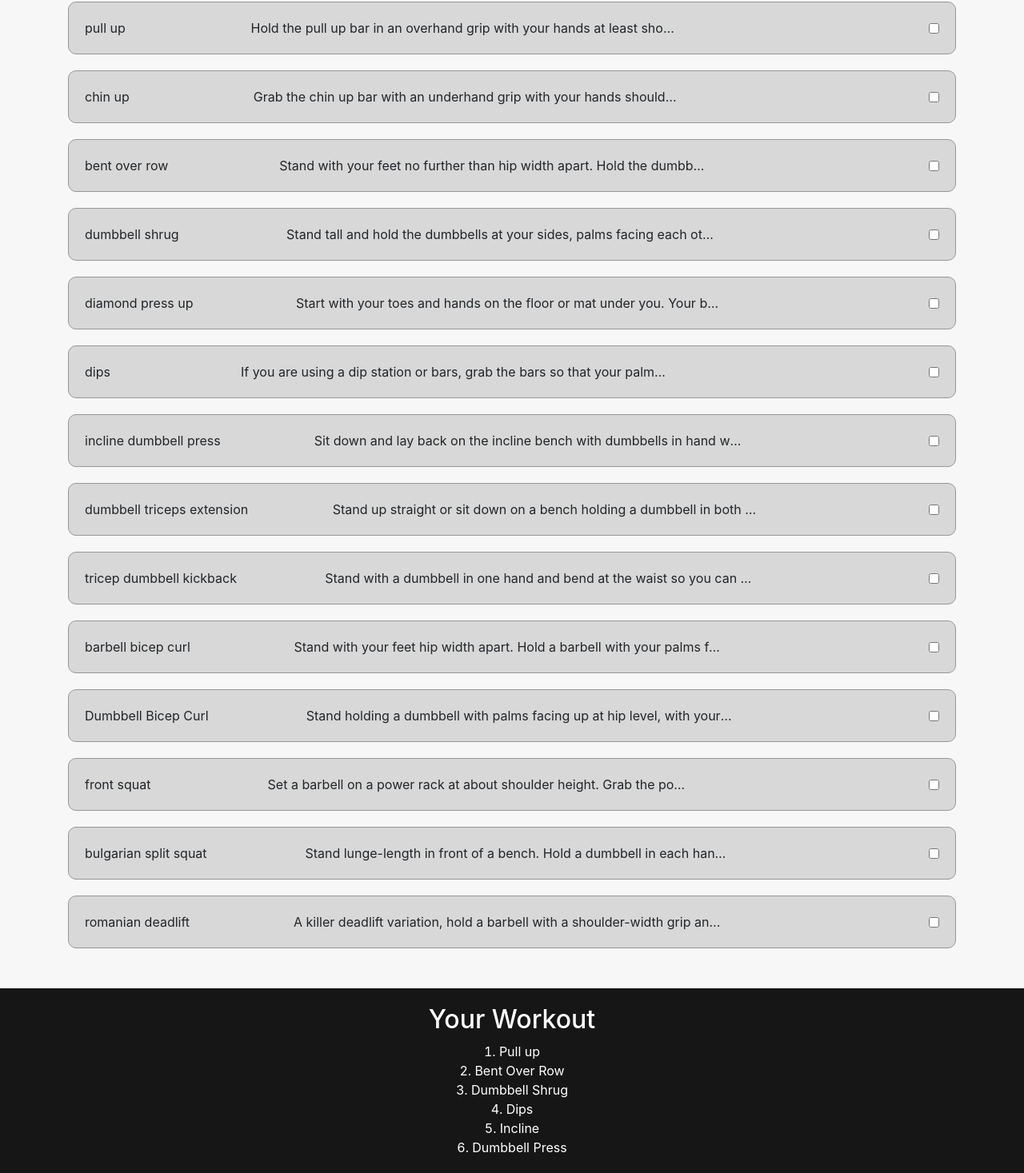
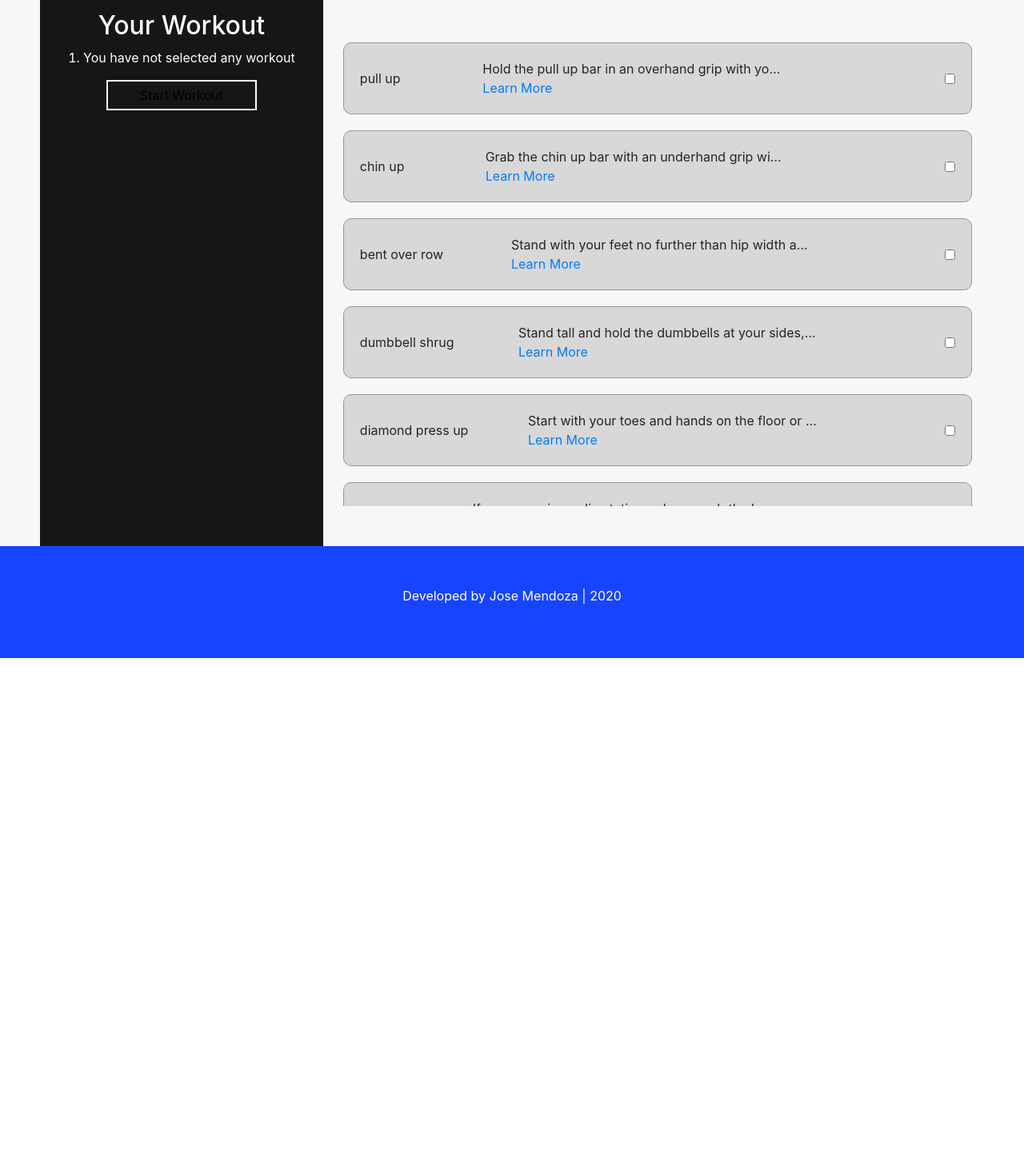
Before and after one commit to mendozarriff/minderafitness, a React (Create React App) app: page / in a window 1280 px wide. Shown: the part 396-1863 px from the top of the page at 80% size. After the commit the page ends 1219 px from the top, so only its background shows below. Built offline with nearby package versions, Linux system fonts and the light colour scheme.

Commit message:
ADD state to checkboxes in component Home.js.  ADD sessionStorage to component Home.js to persist data.  ADD remove button to component Home.js to remove all of the checked worktouts.  Display data checked on component Workout.js

```diff
--- a/src/App.css
+++ b/src/App.css
@@ -103,13 +103,38 @@ p.list_item_description{
 .list_item_description{
 
   white-space: nowrap;
-  width: 50%;
+
   overflow: hidden;
   text-overflow: ellipsis;
 }
-@media only screen and (min-width: 500px){
+
+.list_item_description_container{
+  width: 50%;
+}
+
+.main_body{
+  max-width: 1200px;
+  margin: auto;
+}
+
+.workout ul{
+  text-align: left;
+}
+@media only screen and (min-width: 750px){
   .navbar_list{
     display: flex;
+  }
+
+  .main_body{
+    display: flex;
+    flex-direction: row-reverse;
+    justify-content: space-evenly;
+  }
+
+  .list{
+    width: 68%;
+    height: 600px;
+    overflow: scroll;
   }
 }
 
--- a/src/api/workouts.json
+++ b/src/api/workouts.json
@@ -4,72 +4,86 @@
     {
       "name": "pull up",
       "type":"upper body",
+      "id": "1",
       "description":"Hold the pull up bar in an overhand grip with your hands at least shoulder width apart. Allow your body to hang straight under the bar. Engage your core and use your biceps to pull yourself up until your chest is level with the bar. Hold for a second before you lower yourself back down to the starting position. Do at least 10 pull ups with three sets, taking a 15 second break in between each set as needed."
     },
     {
       "name":"chin up",
       "type":"upper body",
+      "id": "2",
       "description":"Grab the chin up bar with an underhand grip with your hands shoulder width apart. Engage your core and use your arm strength to pull yourself up until your chin is over the bar. Make sure your elbows are tucked to your sides throughout the exercise. Pause at the top, and then lower your body back down until your arms are straight. Do at least eight of these per set for a total of three sets.Take a 15-25 second break in between sets as needed. The under hand grip will emphasize more of the lower lat muscles over the upper lats. To feel the lower lats even more, try angling the upper body back as you pull your body up to the bar. Mr. Olympia Samir Bannout likes doing the chin-up exercise like this using a V bar handle and angling the upper body until it is horizontal to the bar."
     },
     {
       "name":"bent over row",
       "type":"upper body",
+      "id": "3",
       "description":"Stand with your feet no further than hip width apart. Hold the dumbbells or barbell in an overhand grip so that your hands are just outside your legs.  Bend slightly at the knees and then bend forward, making sure to keep your shoulder blades back and your lower back arched and flexed. Engage your core so you keep your back straight. Using the barbell, start below your knee and in a smooth motion, and leading with your elbows, bring the weight up to your upper abdominals. Keep the elbows held wide to emphasize the lat muscles in your upper back."
     },
     {
       "name":"dumbbell shrug",
       "type":"upper body",
+      "id": "4",
       "description":"Stand tall and hold the dumbbells at your sides, palms facing each other. Bend slightly in a squat position until the dumbbells are level with your knees. In an explosive motion, propel yourself upward and shrug your shoulders and back hard at the top. Move back into the starting position to complete your reps. Do 10 reps and three sets with the lighter weights. Once you level up, do eight reps per set. Take a 15 – 30 second break in between each set as needed."
     },
     {
       "name":"diamond press up",
       "type":"upper body",
+      "id": "5",
       "description":"Start with your toes and hands on the floor or mat under you. Your body should be straight from toes to shoulders, and your arms should be straight. Put your hands close enough together that you are able to form a diamond shape with your thumbs and index fingers. Keep your hips up and make sure to engage your core so your back stays straight. Lower yourself down towards the floor, bending at the elbow. Push up from the floor until you’ve reached the starting position. See if you can do 10 reps and at least three sets. If you need a break between sets, take no more than 30 seconds before you start your next set. To make the exercise more difficult, point the elbows out to stress the triceps muscles more."
     },
     {
       "name":"dips",
       "type":"upper body",
+      "id": "6",
       "description":"If you are using a dip station or bars, grab the bars so that your palms are facing in and your arms are straight. Cross your ankles and make sure you are keeping your elbows tucked to your sides throughout the exercise.  If you are using a bench or chair, sit with your back to the bench and grab the edge with your hands. Your palms should be on the top of the bench and your fingers on the bottom. Put your feet together with your backside level with the bench or chair.  Make sure you stop so that your butt does not touch the ground while doing the exercise. Slowly lower your body down until your elbows are at a 90° angle. Push yourself back up to the starting position and repeat. Do 10-15 reps per set and get in at least three sets. Take a 30 – 45 second rest between sets if needed."
     },
     {
       "name":"incline dumbbell press",
       "type":"upper body",
+      "id": "7",
       "description":"Sit down and lay back on the incline bench with dumbbells in hand with your palms facing forward and the dumbbells at your shoulders. In a smooth motion, press the dumbbells overhead until your arms are straight. Hold at the top for a second, and then lower the dumbbells back down again to the starting position. Repeat for at least 10 reps per set with a total of at least three sets. Take a 30-60 second break if needed between sets."
     },
 
     {
       "name":"dumbbell triceps extension",
       "type":"upper body",
+      "id": "8",
       "description": "Stand up straight or sit down on a bench holding a dumbbell in both hands. Engage your core and keep your elbows pointed up throughout the exercise. Begin by slowly lowering the weight down behind the head. Hold for a second and then move back to the start position. Repeat for 10 reps and go for at least three sets. Take a break of no more than 30 seconds between sets if needed."
     },
     {
       "name":"tricep dumbbell kickback",
       "type":"upper body",
+      "id": "9",
       "description": "Stand with a dumbbell in one hand and bend at the waist so you can rest your free hand on a bench or other flat surface for stability. Start with your elbow bent at a 90° angle and raise the dumbbell back until your arm is straight behind you. Lower back to the starting position and repeat. Do at least 12 reps and three sets, with a 30 second break in between as needed. For a greater peak contraction of the triceps muscles at the completion of the exercise, try raising the dumbbells at a 45 degree angle instead of straight out horizontally."
     },
     {
       "name":"barbell bicep curl",
       "type":"upper body",
+      "id": "10",
       "description":"Stand with your feet hip width apart. Hold a barbell with your palms facing up. Starting with the barbell at your thighs, using a smooth and steady motion to raise up the barbell until the biceps muscles are fully contracted. Hold it there for a second before you lower back to the starting position. Repeat for 10 – 12 reps and do at least three sets of this exercise. Take a 15 – 30 second rest between sets if needed. For best results, be sure to keep the elbows glued to your sides and the chest held high throughout the exercise. This will place more emphasis on the biceps and keep the shoulder muscles out of the movement."
     },
     {
       "name":"Dumbbell Bicep Curl",
       "type":"upper body",
+      "id": "11",
       "description":"Stand holding a dumbbell with palms facing up at hip level, with your feet hip width apart. Use your bicep muscle to raise up the dumbbells until they reach your shoulder. Pause, and then slowly lower the dumbbells back down to the starting position. Repeat for 8 – 10 reps and go for at least three sets. If you need a break between sets, take up to 30 seconds before you begin your next set. For a greater peak contraction in the biceps, begin the exercise with the palms facing the thighs and slowly turn the wrist up as you curl the dumbbells."
     },
     {
       "name":"front squat",
       "type":"lower body",
+      "id": "12",
       "description":"Set a barbell on a power rack at about shoulder height. Grab the power with an overhand grip at shoulder width and raise your elbows until your upper arms are parallel to the floor. Take the bar out of the rack and let it rest on your fingertips. Your elbows should be all the way up throughout the movement. Step back and set your feet at shoulder width with toes turned out slightly. Squat as low as you can without losing the arch in your lower back."
     },
     {
       "name":"bulgarian split squat",
       "type":"lower body",
+      "id": "13",
       "description":"Stand lunge-length in front of a bench. Hold a dumbbell in each hand and rest the top of your left foot on the bench behind you. Lower your body until your rear knee nearly touches the floor and your front thigh is parallel to the floor. Single-leg training can yield serious strength gains. "
     },
     {
       "name":"romanian deadlift",
       "type":"lower body",
+      "id": "14",
       "description":"A killer deadlift variation, hold a barbell with a shoulder-width grip and stand with feet hip-width apart. Bend your hips back as far as you can. Allow your knees to bend as needed while you lower the bar along your shins until you feel a stretch in your hamstrings. Keep your lower back in its natural arched position throughout."
     }
   ]
--- a/src/components/Home.js
+++ b/src/components/Home.js
@@ -3,23 +3,93 @@ import { Container, Button } from 'react-bootstrap';
 import Navbar from './Navbar';
 import {Link,useRouteMatch} from "react-router-dom";
 import workouts from '../api/workouts';
+import _ from 'lodash';
 
 
 class Home extends React.Component{
 
   constructor(props){
     super(props)
+    const checkedWorkouts = sessionStorage.getItem('checkedWorkouts') ? JSON.parse(sessionStorage.getItem('checkedWorkouts')): undefined;
+    const selectedWorkouts = sessionStorage.getItem('selectedWorkouts') ?  JSON.parse(sessionStorage.getItem('selectedWorkouts')) : undefined;
 
     this.state = {
-      filter : 'all'
+      filter : 'all',
+      workoutsSelected : selectedWorkouts ? selectedWorkouts : [],
+      checkedItems: [],
+      checked: checkedWorkouts ? checkedWorkouts : {}
     }
 
     this.links = this.links.bind(this);
     this.switchWorkout = this.switchWorkout.bind(this);
+    this.selectWorkout = this.selectWorkout.bind(this);
+    this.handleChange = this.handleChange.bind(this);
+    this.handleSubmit = this.handleSubmit.bind(this);
+    this.clearWorkouts = this.clearWorkouts.bind(this);
   }
 
   switchWorkout(e){
     this.setState({filter:e.target.dataset.workout})
+  }
+
+  selectWorkout(e){
+    if(e.target.checked){
+      this.setState(
+        {workoutsSelected:this.state.workoutsSelected.concat(e.target.value)}
+      );
+
+    }else{
+      const workouts = this.state.workoutsSelected.filter(workout => workout !== e.target.value )
+      this.setState({workoutsSelected:workouts})
+    }
+
+    // console.log('currently in workoutsSelected state: ', this.state.workoutsSelected)
+    // localStorage.setItem('selectedWorkouts',JSON.stringify(this.state.workoutsSelected))
+
+
+  }
+
+  handleChange(e){
+    if(e.target.checked){
+      this.setState({
+        checked:{...this.state.checked, [e.target.name] : e.target.value}
+      })
+    }else{
+      this.setState({
+        checked:_.omit(this.state.checked, [e.target.name])
+      })
+    }
+
+  }
+
+  componentDidMount(){
+    // const selectedWorkouts = JSON.parse(sessionStorage.getItem('selectedworkouts'));
+    // this.setState({checked: selectedWorkouts})
+    // console.log(typeof selectedWorkouts)
+  }
+
+  clearWorkouts(){
+    this.setState({
+      workoutsSelected:[],
+      checked: {}
+    });
+
+    sessionStorage.setItem('checkedWorkouts','')
+    sessionStorage.setItem('selectedWorkouts','')
+  }
+
+  handleSubmit(e){
+
+    e.preventDefault();
+
+
+    if(this.state.workoutsSelected.length > 0){
+      sessionStorage.setItem('checkedWorkouts',JSON.stringify(this.state.checked))
+      sessionStorage.setItem('selectedWorkouts',JSON.stringify(this.state.workoutsSelected))
+      window.location.href = "/workout";
+    }else{
+      alert('you have not selected any workouts')
+    }
   }
 
   links(){
@@ -43,35 +113,56 @@ class Home extends React.Component{
       <div className="main">
         <div className="main_title">
           <h2>Choose Exercise</h2>
+          <button onClick={this.clearWorkouts}>Clear All</button>
         </div>
-        <div className="main_body">
+
+        <div className="main_body_container">
+        <form className="main_body" onSubmit={this.handleSubmit}>
         <div className="list">
           {/* workouts are filtered when filter state changes.  the state is set in the switchWorkout function */}
-    {allWorkouts.map(workout => workout.type == this.state.filter ? <Container>
+          {allWorkouts.map((workout, index) => workout.type == this.state.filter ?
+            <Container key={index}>
               <div className="list_item">
                 <p className="list_item_title">{workout.name}</p>
+                <div className="list_item_description_container">
                 <p className="list_item_description">
                 {workout.description}
+
+                </p>
                 <a href="#">Learn More</a>
-          </p>
+                </div>
+
                 <div className="list_item_image">
 
                 </div>
-          <input type="checkbox"/>
+                <input  onClick={this.selectWorkout}
+                        name={`${workout.id}_${workout.type}`}
+                        onChange={this.handleChange}
+                        checked={this.state.checked[`${workout.id}_${workout.type}`] === workout.name}
+                        type="checkbox"
+                        value={workout.name}/>
               </div>
           </Container> : "" )}
         {/* all workouts are displayed by default */}
-{this.state.filter == 'all'? allWorkouts.map(workout => <Container>
+        {this.state.filter == 'all'? allWorkouts.map((workout,index) =>
+          <Container key={index}>
             <div className="list_item">
               <p className="list_item_title">{workout.name}</p>
+              <div className="list_item_description_container">
               <p className="list_item_description">
               {workout.description}
+              </p>
               <a href="#">Learn More</a>
-          </p>
+              </div>
               <div className="list_item_image">
 
               </div>
-          <input type="checkbox"/>
+              <input  onClick={this.selectWorkout}
+                      name={`${workout.id}_${workout.type}`}
+                      onChange={this.handleChange}
+                      checked={this.state.checked[`${workout.id}_${workout.type}`] === workout.name}
+                      type="checkbox"
+                      value={workout.name}/>
             </div>
           </Container>) : ""}
           </div>
@@ -79,17 +170,21 @@ class Home extends React.Component{
             <Container>
               <h2>Your Workout</h2>
               <ul>
-                  <li>Pull up</li>
-                  <li>Bent Over Row</li>
-                  <li>Dumbbell Shrug</li>
-                  <li>Dips</li>
-                  <li>Incline</li>
-                  <li>Dumbbell Press</li>
+              {this.state.workoutsSelected.length > 0 ? this.state.workoutsSelected.map(function(workout,index){
+                return <li key={index}>{workout}</li>
+              })  : <li>You have not selected any workout</li> }
+              {/* {this.state.checkedItems ? console.log(this.state.checkedItems) : <li>You have not selected any workout</li> } */}
+
               </ul>
-                {/* <Button>START</Button> */}
-                <Link to='/workout'>START</Link>
             </Container>
+
+            <button>Start Workout</button>
+            {/* <button>C</button> */}
+            {/* <Link to="/workout">Start</Link> */}
           </div>
+        </form>
+
+
         </div>
       </div>
       </div>
--- a/src/components/Workout.js
+++ b/src/components/Workout.js
@@ -1,12 +1,33 @@
 import React from 'react';
 import Navbar from './Navbar';
 import { Link } from "react-router-dom";
+import workouts from '../api/workouts';
+import { Container, Button } from 'react-bootstrap';
 
 function Workout(){
 const title = "upper body work";
-// const links = ['add more', 'remove all'];
+const checkedWorkouts = JSON.parse(sessionStorage.getItem('checkedWorkouts'));
+const workoutKeys = Object.keys(checkedWorkouts);
+const workoutIDS = [];
+const workoutsPicked = [];
+
+
+for(var i=0; i<workoutKeys.length; i++){
+  workoutIDS.push(workoutKeys[i].split('_').shift())
+}
+
+workouts.all.map(function(workout, index) {
+  for(var i=0; i<workoutIDS.length; i++){
+    if(workout.id == workoutIDS[i]){
+      workoutsPicked.push(workout)
+    }
+  }
+})
+
+console.log(workoutsPicked)
 
 const links = () =>{
+
   return (
     <ul>
       <li><Link to="/">Add More</Link></li>
@@ -19,8 +40,26 @@ const links = () =>{
     // <Router>
     <div>
       <Navbar title={title} links={links} />
-      <div>
-        this is you workout
+      <div className="main_body_container">
+      <div className="main_body">
+      <div className="list">
+        {workoutsPicked.map((workout, index) =>
+        <Container key={index}>
+        <div className="list_item">
+          <p className="list_item_title">{workout.name}</p>
+          <div className="list_item_description_container">
+            <p className="list_item_description">{workout.description}</p>
+            <a href="#">Learn More</a>
+          </div>
+          <div className="list_item_image">
+
+          </div>
+        </div>
+        </Container>
+        )}
+      </div>
+      </div>
+
       </div>
     </div>
     // </Router>
```
Lines whose indentation alone changed are shown as unchanged.
